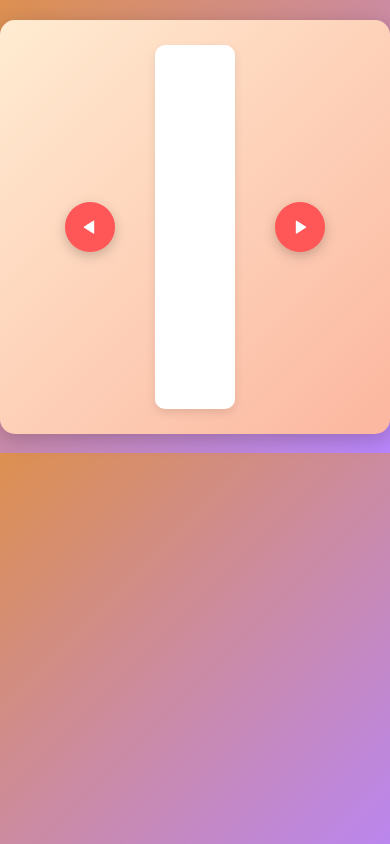
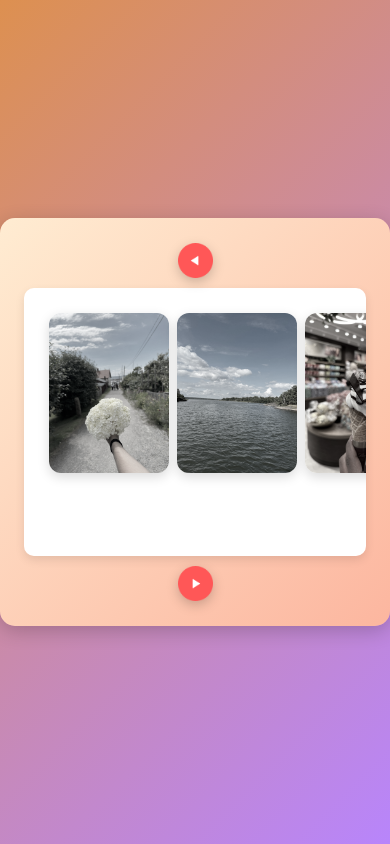
Before and after one commit to Renuma1618/Image-slider, a plain HTML site: page index.html in a window 390 px wide. Drawn offline with Linux system fonts and the light colour scheme; grey boxes are pictures that could not be loaded.

Commit message:
Your commit message here

```diff
--- a/style.css
+++ b/style.css
@@ -8,12 +8,32 @@
 body {
     background: linear-gradient(135deg, #dd9050, #b885fb);
     color: #333;
+    display: flex;
+    justify-content: center;
+    align-items: center;
+    min-height: 100vh;
+    flex-direction: column;
+}
+
+.gallery-wrap {
+    display: flex;
+    align-items: center;
+    justify-content: center;
+    margin: 5% auto;
+    padding: 20px;
+    background: linear-gradient(135deg, #ffecd2, #fcb69f);
+    border-radius: 15px;
+    box-shadow: 0px 5px 20px rgba(0, 0, 0, 0.2);
+    max-width: 100%;
+    overflow: hidden;
+    flex-direction: column;
 }
 
 .gallery {
-    width: 900px;
+    width: 100%;
+    max-width: 900px;
     display: flex;
-    overflow-x: scroll;
+    overflow-x: auto;
     scroll-behavior: smooth;
     border-radius: 10px;
     box-shadow: 0px 4px 10px rgba(0, 0, 0, 0.1);
@@ -24,8 +44,8 @@ body {
 .gallery div {
     width: 100%;
     display: grid;
-    grid-template-columns: auto auto auto;
-    grid-gap: 20px;
+    grid-template-columns: repeat(auto-fit, minmax(120px, 1fr));
+    grid-gap: 15px;
     padding: 15px;
     flex: none;
 }
@@ -42,55 +62,29 @@ body {
     display: none;
 }
 
-.gallery-wrap {
-    display: flex;
-    align-items: center;
-    justify-content: center;
-    margin: 5% auto;
-    padding: 25px;
-    background: linear-gradient(135deg, #ffecd2, #fcb69f);
-    border-radius: 15px;
-    box-shadow: 0px 5px 20px rgba(0, 0, 0, 0.2);
-}
-
-#backBtn,
-#nextBtn {
-    width: 50px;
+#backBtn, #nextBtn {
+    width: 40px;
     cursor: pointer;
-    margin: 40px;
+    margin: 10px;
     transition: transform 0.3s ease-in-out;
     filter: drop-shadow(0px 4px 6px rgba(0, 0, 0, 0.2));
 }
 
-#backBtn:hover,
-#nextBtn:hover {
+#backBtn:hover, #nextBtn:hover {
     transform: scale(1.2);
 }
 
 .gallery div img:hover {
     filter: grayscale(0);
     cursor: pointer;
-    transform: scale(1.1);
+    transform: scale(1.05);
     box-shadow: 0 6px 15px rgba(0, 0, 0, 0.3);
 }
-
-span img {
-    width: 300px;
-    height: 300px;
-    object-fit: cover;
-    border-radius: 12px;
-    box-shadow: 0px 6px 12px rgba(0, 0, 0, 0.25);
-}
-
-.gallery div img:hover {
-    box-shadow: 0px 6px 20px rgba(255, 165, 0, 0.4);
-}
-
 
 button {
     background: linear-gradient(135deg, #ff9a9e, #fad0c4);
     border: none;
-    padding: 12px 20px;
+    padding: 10px 18px;
     border-radius: 8px;
     color: white;
     font-weight: bold;
@@ -102,3 +96,52 @@ button:hover {
     transform: scale(1.1);
     background: linear-gradient(135deg, #ff758c, #ff7eb3);
 }
+
+/* Responsive Design */
+@media (max-width: 768px) {
+    .gallery-wrap {
+        flex-direction: column;
+        align-items: center;
+        padding: 15px;
+    }
+
+    .gallery {
+        width: 95%;
+        padding: 10px;
+    }
+
+    .gallery div {
+        grid-template-columns: repeat(auto-fit, minmax(100px, 1fr));
+        grid-gap: 10px;
+    }
+
+    #backBtn, #nextBtn {
+        width: 35px;
+        margin: 10px;
+    }
+}
+
+@media (max-width: 480px) {
+    .gallery {
+        overflow-x: scroll;
+        white-space: nowrap;
+        display: flex;
+    }
+
+    .gallery div {
+        display: flex;
+        flex-wrap: nowrap;
+        gap: 8px;
+    }
+
+    .gallery div img {
+        width: 120px;
+        height: auto;
+        object-fit: cover;
+    }
+
+    button {
+        padding: 8px 16px;
+        font-size: 14px;
+    }
+}
```
